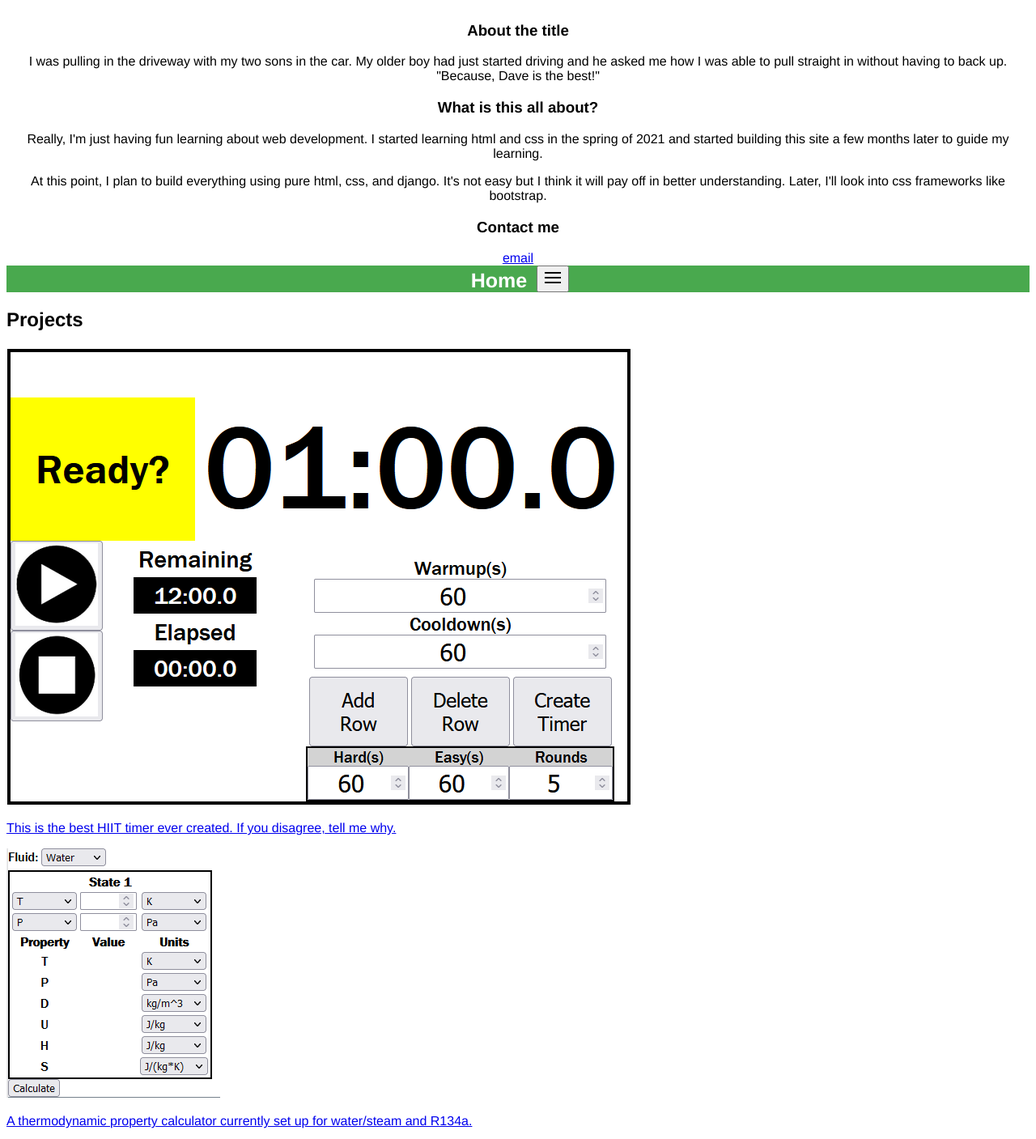
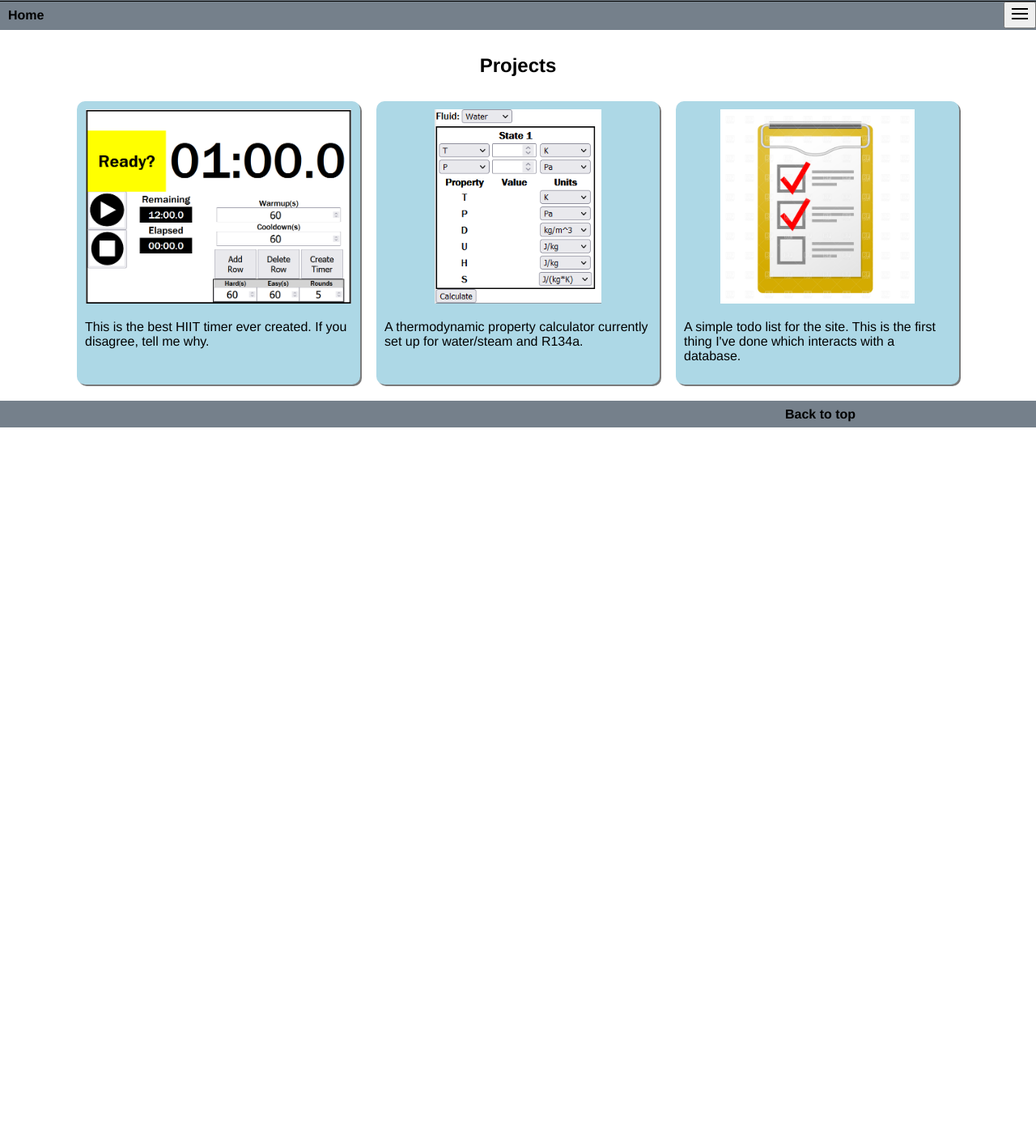
Before and after one commit to cooper-david-a/archive.daveisthebest.com, a Django app: page / in a window 1280 px wide. Shown: the top 1407 px of the page at 81% size. After the commit the page ends 528 px from the top, so only its background shows below. Run offline with Django 3.2, Linux system fonts and the light colour scheme; data that the repository does not hold is empty; parts of the project's set-up code (start-up, migrations or seed data) failed here and were passed over.

Commit message:
Getting a theme going

```diff
--- a/DaveIsTheBest_base/templates/DaveIsTheBest_base/home.html
+++ b/DaveIsTheBest_base/templates/DaveIsTheBest_base/home.html
@@ -26,21 +26,21 @@
   <div id="Home_content">
     <h2>Projects</h2>
     <div id="projects_container">
-      <a class="card" href={% url 'HIIT_Timer' %}>{% comment %} HIIT Timer {% endcomment %}
+      <a class="card" href="{% url 'HIIT_Timer' %}">{% comment %} HIIT Timer {% endcomment %}
         <div>
-          <img src={% static 'DaveIsTheBest_base/HIIT_Timer_card.png' %} alt="Worlds Best HIIT Timer">
+          <img src="{% static 'DaveIsTheBest_base/HIIT_Timer_card.png' %}" alt="Worlds Best HIIT Timer">
           <p>This is the best HIIT timer ever created.  If you disagree, tell me why.</p>
         </div>
       </a>
-      <a class="card" href={% url 'ThermoPropertyCalculator' %}>{% comment %} Thermo Property Calculator {% endcomment %}
+      <a class="card" href="{% url 'ThermoPropertyCalculator' %}">{% comment %} Thermo Property Calculator {% endcomment %}
         <div>
-          <img src={% static 'DaveIsTheBest_base/ThermoPropertyCalculator_card.png' %} alt="Thermo Property Calculator">
+          <img src="{% static 'DaveIsTheBest_base/ThermoPropertyCalculator_card.png' %}" alt="Thermo Property Calculator">
           <p>A thermodynamic property calculator currently set up for water/steam and R134a.</p>
         </div>
       </a>
-      <a class="card" href={% url 'todo' %}>{% comment %} todo list {% endcomment %}
+      <a class="card" href="{% url 'todo' %}">{% comment %} todo list {% endcomment %}
         <div>
-          <img src={% static 'DaveIsTheBest_base/todoList_card.png' %} alt="todo list">
+          <img src="{% static 'DaveIsTheBest_base/todoList_card.jpg' %}" alt="todo list">
           <p>A simple todo list for the site.  This is the first thing I've done which interacts with a database.</p>
         </div>
       </a>
--- a/static/DaveIsTheBest_base/base.css
+++ b/static/DaveIsTheBest_base/base.css
@@ -5,8 +5,7 @@
 body {
     font-family: 'Franklin Gothic Medium', 'Arial Narrow', Arial, sans-serif;
     margin: 0;
-    padding: 8px;
-    min-width: 350px;
+    min-width: 300px;
   }
 
 body::after {
@@ -16,101 +15,67 @@ body::after {
   }
 
 header {
-    text-align: center;
-    padding: 0;
+    background-color: #75808b;
+    padding-bottom: 2px;
 }
 
-nav {
-    font-size: 25px;
-    color: white;
-    background-color: rgb(28, 148, 34, .8);
+#header_expansion {
+    display: flex;
+    justify-content: center;
+    align-content: normal;
+    flex-wrap: wrap;
+    overflow: hidden;
+    height: 1px;
+    transition: height 0.3s;
 }
 
-nav ul {
-    list-style-type: none;
-    height: 40px;
-    margin: 0;
-    padding: 0;
-    border-left: solid black 1px;
+#about_text {
+    width: 75%;
+    padding: 10px;
+}
+
+#about_text h3{
     text-align: center;
 }
 
-nav li {
-    float: left;
-    padding: 5px;
-    border-top: solid black 1px;
-    border-right: solid black 1px;
-    border-bottom: solid black 1px;
-    cursor: pointer;
-    height: 100%;
+#contact_info {
+    width: 25%;
+    min-width: 150px;
+    text-align: center;
+    padding: 10px;
 }
 
-nav a {
-    padding: 5px;
-    height: 100%;
-    text-decoration: none;
-    color: white;
+header nav {
+    display: flex;
+    justify-content: space-between;
+    border-top: black solid 1px
 }
 
-nav li img {
-    height: 25px;
-    width: 25px;
-    object-fit: contain;
-    padding: 0;
-    margin: 0;
+header nav a {
+    line-height: 33px;
+    padding-left: 10px;
+    color: black;
+    text-decoration: none;
 }
 
-nav li:hover {
-    background-color: rgb(28, 148, 34);
+#header_expand_contract_button img {
+    height: 100%;
+    width: 100%;
 }
 
-nav .dropdown-button {
-    width: 110px;
+footer {
+    display: flex;
+    line-height: 33px;
+    background-color: #75808b;
 }
 
-nav .dropdown-content {
-    display: none;
-    position: relative;
-    float: left;
-    text-align: left;
-    top: 6px;
-    left: -5px;
-    background-color: rgb(28, 148, 34);
-    white-space: nowrap;
-    z-index: 2;
+#footer_content {
+    width: 75%
 }
 
-nav .dropdown-content a {
-    z-index: 1;
+footer a {
+    width: 25%;
+    padding-left: 10px;
+    color: black;
+    text-decoration: none;
 }
-
-nav .dropdown-content a:hover {
-    color: lightgray;
-}
-
-nav .dropdown-button:hover .dropdown-content {
-    display: block;
-}
-
-nav #about {
-    float: right;
-    border-left: solid black 1px;
-}
-
-@media only screen and (max-width: 370px){
-    nav {
-        font-size: 7vw;
-    }
-
-    nav .dropdown-button {
-        max-width: 30%;
-    }
-
-    nav .dropdown-content {
-        position: absolute;
-        top: 127px;
-        left: 8px;
-        width: 95%;
-    }
-
-}
--- /dev/null
+++ b/static/DaveIsTheBest_base/base.js
@@ -0,0 +1,22 @@
+let header_collapsed = true;
+
+function header_expand_collapse(){
+  let content = document.getElementById('header_expansion');
+  if (header_collapsed){
+    content.style.height = (content.scrollHeight) + "px";
+    content.addEventListener('transitionend', function(e) {
+      content.removeEventListener('transitionend', arguments.callee);
+      content.style.height = "auto";
+    });
+
+  }else{
+    content.style.height = content.scrollHeight + "px";
+    setTimeout(function(){
+      content.style.height = "0px";
+    },20);
+
+    content.style.height
+
+  }
+  header_collapsed = !header_collapsed;
+}
--- a/static/DaveIsTheBest_base/home.css
+++ b/static/DaveIsTheBest_base/home.css
@@ -1,84 +1,31 @@
-#home_body {
-    width: 100%;
-    min-height: 58vh;
-    color: white;
-    background-color: black;
-    padding: 15px;
+#Home_content {
+    text-align: center;
+    padding: 10px;
 }
 
-#home_body::after {
-    content: "";
-    clear: both;
-    display: table;
+#projects_container {
+    display: flex;
+    flex-wrap: wrap;
+    justify-content: center;
 }
 
-#home_body h3 {
-    text-align: center;
+#projects_container .card{
+    text-decoration: none;
+    text-align: left;
+    color: black;
+    max-width: 350px;
+    min-width: 150px;
+    border-radius: 10px;
+    box-shadow: 2px 2px rgb(122, 122, 122);
+    margin: 10px;
+    padding: 10px;
+    background-color: lightblue;
 }
 
-#home_discussion {
-    width: 50%;
-    float: left;
+#projects_container .card img {
+    width:100%;
+    object-fit: contain;
+    text-align: center;
+    max-height: 240px;
+
 }
-
-#home_todo {
-    width: 50%;
-    float: left;
-}
-
-#home_todo ul {
-    list-style-type: disc;
-}
-
-#home_todo a {
-    color: white;
-}
-
-#home_body img {
-    object-fit: scale-down;
-    max-width: 100%;
-    height: 200px;
-}
-
-
-#home_playground{
-    height: 25vh;
-    border: solid 5px;
-    clear: both;
-    background-color: darkgrey;
-}
-
-#awesomePic {
-    height: 50%;
-    width: 15%;
-    max-width: 90px;
-    object-fit: contain;
-    position: relative;
-    animation-name: awesome;
-    animation-duration: 4s;
-    animation-iteration-count: infinite;
-    animation-direction: alternate;
-    animation-timing-function: linear;
-    z-index: 0;
-    cursor: pointer;
-}
-
-@keyframes awesome {
-    0%  {left: 0%; top: 0%}
-    20% {left: 15%; top: 40%}
-    40% {left: 30%; top: 0%}
-    60% {left: 45%; top: 40%}
-    80% {left: 60%; top: 0%}
-    100% {left: 75%; top: 40%}
-}
-
-@media only screen and (max-width: 600px){
-    #home_discussion {
-        float: none;
-        width: auto;
-    }
-    #home_todo {
-        float: none;
-        width: auto;
-    }
-}
--- a/todo/templates/todo/detail.html
+++ b/todo/templates/todo/detail.html
@@ -1,7 +1,7 @@
 {% extends 'DaveIsTheBest_base/base.html' %}
 {% load static %}
 {% block content %}
-
+<a href="{% url 'todo' %}">Back to list</a>
 <h2>{{todoitem.name}}</h2>
 <p>Created: {{todoitem.date_created}}</p>
 <p>Completed: {{ todoitem.date_completed|default_if_none:"" }}</p>
```
Also changed, not shown: todo/templates/todo/list.html (+4 -4 lines), DaveIsTheBest_base/static/DaveIsTheBest_base/todolist_card.jpg (added), static/DaveIsTheBest_base/HIIT_Timer_card.png (added), static/DaveIsTheBest_base/ThermoPropertyCalculator_card.png (added), static/DaveIsTheBest_base/icons8-menu-24.png (added), static/DaveIsTheBest_base/todolist_card.jpg (added).
